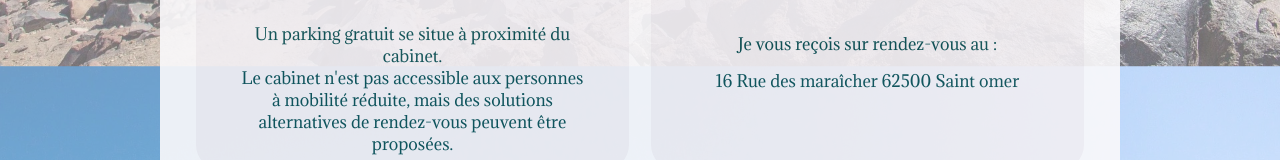
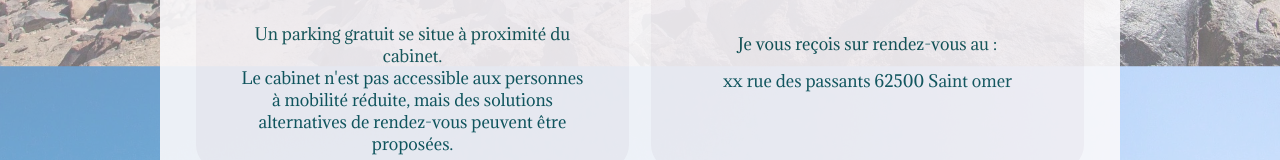
Before and after one commit to riku59/projection, a React (Create React App) app: page /Rendez-vous in a window 1280 px wide. Shown: the part 787-947 px from the top of the page. Built offline with nearby package versions, Linux system fonts and the light colour scheme.

Commit message:
suppression de l'adresse

```diff
--- a/src/pages/RendezVous.js
+++ b/src/pages/RendezVous.js
@@ -31,7 +31,7 @@ const RendezVous = () => {
             </div>
             <div className="container_txt">
               <p>Je vous reçois sur rendez-vous au : </p>
-              <p>16 Rue des maraîcher 62500 Saint omer</p>
+              <p>xx rue des passants 62500 Saint omer</p>
             </div>
           </div>
         </div>
```
